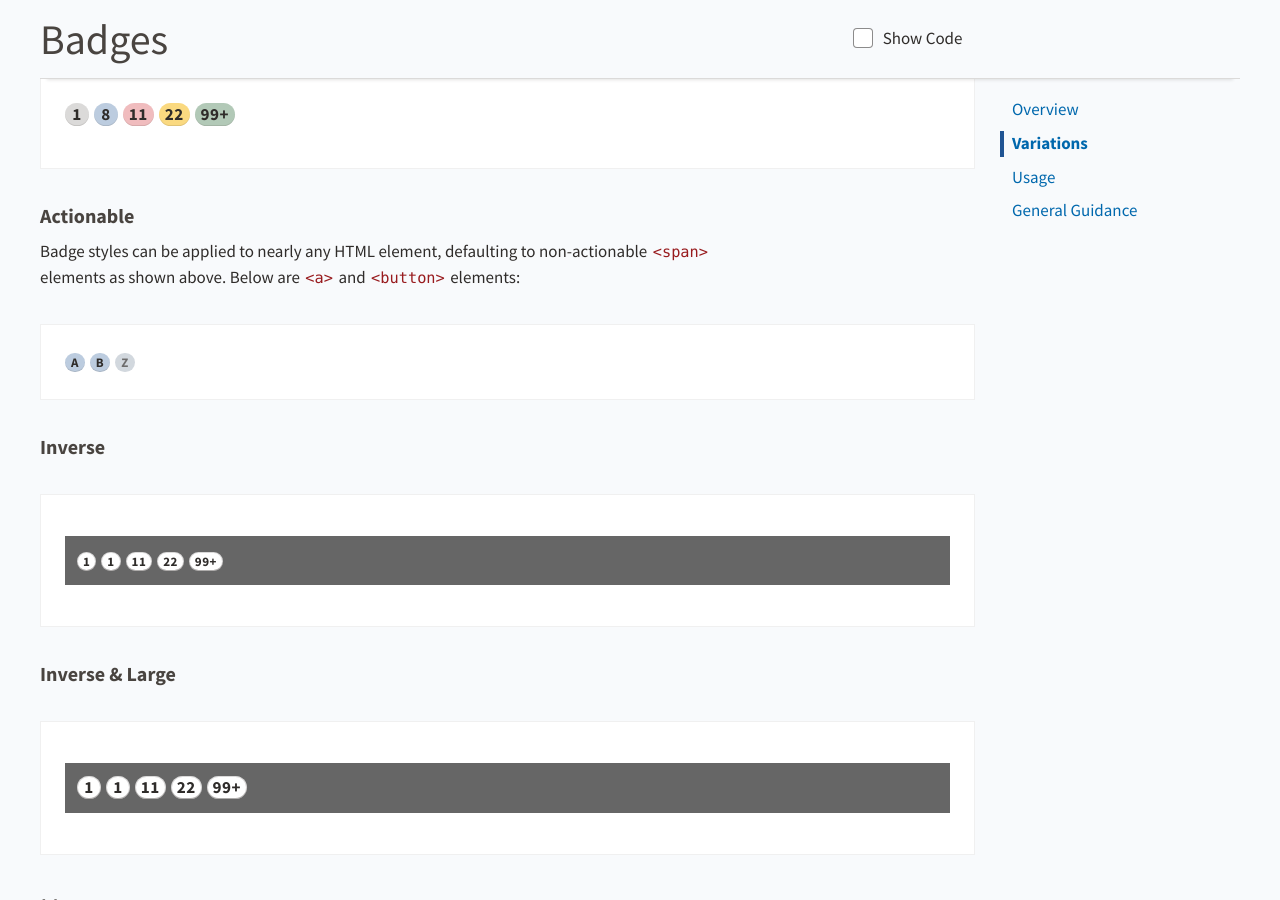
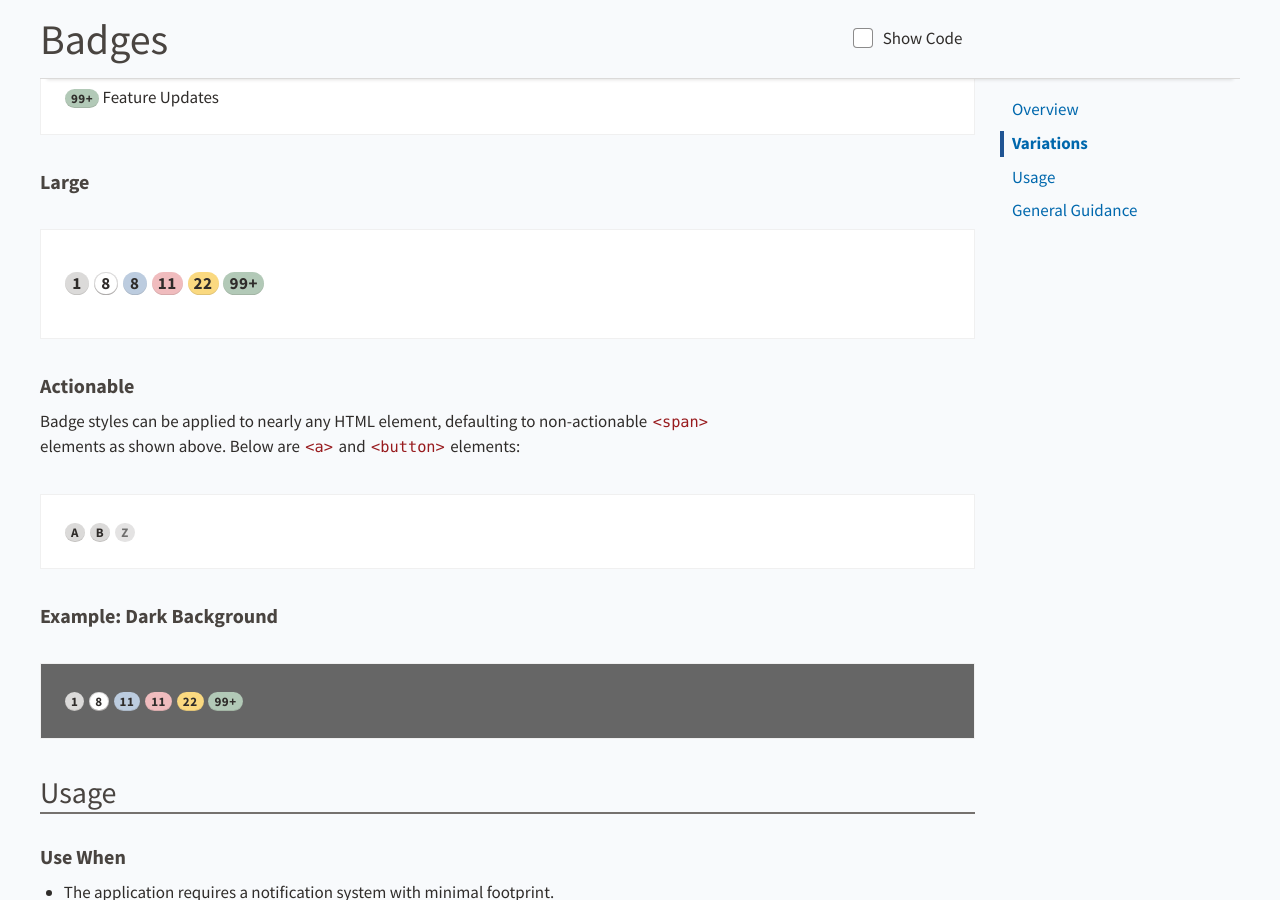
Before and after one commit to USDA-FSA/fsa-design-system, a Jekyll site: the page built from components/badges/index.md, in a window 1280 px wide and 900 px high, scrolled down 1850 px. Built offline with Jekyll 4.4.1, drawn with Linux system fonts in a browser that asks for light colours.

Commit message:
Badge style updates [closes #275]

````diff
--- a/components/badges/index.md
+++ b/components/badges/index.md
@@ -9,6 +9,7 @@ jump_menu: true
 <div class="ds-preview">
   <p>
     <span class="fsa-badge">1</span>
+    <span class="fsa-badge fsa-badge--neutral">8</span>
     <span class="fsa-badge fsa-badge--general">11</span>
     <span class="fsa-badge fsa-badge--alert">11</span>
     <span class="fsa-badge fsa-badge--warning">22</span>
@@ -37,6 +38,15 @@ Badges are styled with `class="fsa-badge fsa-badge--[type] fsa-badge--[size]"`.
 </div>
 ```html
 <span class="fsa-badge">1</span>
+```
+
+### Neutral
+
+<div class="ds-preview">
+  <span class="fsa-badge fsa-badge--neutral">8</span>
+</div>
+```html
+<span class="fsa-badge fsa-badge--neutral">8</span>
 ```
 
 ### General
@@ -80,6 +90,7 @@ Badges are styled with `class="fsa-badge fsa-badge--[type] fsa-badge--[size]"`.
 <div class="ds-preview">
   <p>
     <span class="fsa-badge fsa-badge--large">1</span>
+    <span class="fsa-badge fsa-badge--large fsa-badge--neutral">8</span>
     <span class="fsa-badge fsa-badge--large fsa-badge--general">8</span>
     <span class="fsa-badge fsa-badge--large fsa-badge--alert">11</span>
     <span class="fsa-badge fsa-badge--large fsa-badge--warning">22</span>
@@ -89,6 +100,7 @@ Badges are styled with `class="fsa-badge fsa-badge--[type] fsa-badge--[size]"`.
 ```html
 <p>
   <span class="fsa-badge fsa-badge--large">1</span>
+    <span class="fsa-badge fsa-badge--large fsa-badge--neutral">8</span>
   <span class="fsa-badge fsa-badge--large fsa-badge--general">8</span>
   <span class="fsa-badge fsa-badge--large fsa-badge--alert">11</span>
   <span class="fsa-badge fsa-badge--large fsa-badge--warning">22</span>
@@ -101,57 +113,35 @@ Badges are styled with `class="fsa-badge fsa-badge--[type] fsa-badge--[size]"`.
 Badge styles can be applied to nearly any HTML element, defaulting to non-actionable `<span>` elements as shown above. Below are `<a>` and `<button>` elements:
 
 <div class="ds-preview">
-  <a class="fsa-badge fsa-badge--general" href="link.html">A</a>
-  <button class="fsa-badge fsa-badge--general" type="button">B</button>
-  <button class="fsa-badge fsa-badge--general" type="button" disabled="disabled">Z</button>
+  <a class="fsa-badge" href="link.html">A</a>
+  <button class="fsa-badge" type="button">B</button>
+  <button class="fsa-badge" type="button" disabled="disabled">Z</button>
 </div>
 ```html
-<a class="fsa-badge fsa-badge--general" href="link.html">A</a>
-<button class="fsa-badge fsa-badge--general" type="button">B</button>
-<button class="fsa-badge fsa-badge--general" type="button" disabled="disabled">Z</button>
+<a class="fsa-badge" href="link.html">A</a>
+<button class="fsa-badge" type="button">B</button>
+<button class="fsa-badge" type="button" disabled="disabled">Z</button>
 ```
 
-### Inverse
+### Example: Dark Background
 
-<div class="ds-preview">
-  <p style="background-color: #666; padding: 12px">
-    <a class="fsa-badge fsa-badge--inverse" href="link/to/asdfasdf.html">1</a>
-    <span class="fsa-badge fsa-badge--inverse">1</span>
-    <span class="fsa-badge fsa-badge--inverse">11</span>
-    <span class="fsa-badge fsa-badge--inverse">22</span>
-    <span class="fsa-badge fsa-badge--inverse">99+</span>
-  </p>
+<div class="ds-preview" style="background-color: #666;">
+  <span class="fsa-badge">1</span>
+  <span class="fsa-badge fsa-badge--neutral">8</span>
+  <span class="fsa-badge fsa-badge--general">11</span>
+  <span class="fsa-badge fsa-badge--alert">11</span>
+  <span class="fsa-badge fsa-badge--warning">22</span>
+  <span class="fsa-badge fsa-badge--success">99+</span>
 </div>
 ```html
-<p style="background-color: #666; padding: 12px">
-  <a class="fsa-badge fsa-badge--inverse" href="link/to/asdfasdf.html">1</a>
-  <span class="fsa-badge fsa-badge--inverse">1</span>
-  <span class="fsa-badge fsa-badge--inverse">11</span>
-  <span class="fsa-badge fsa-badge--inverse">22</span>
-  <span class="fsa-badge fsa-badge--inverse">99+</span>
-</p>
-```
-
-### Inverse & Large
-
-
-<div class="ds-preview">
-  <p style="background-color: #666; padding: 12px">
-    <a class="fsa-badge fsa-badge--large fsa-badge--inverse" href="link/to/asdfasdf.html">1</a>
-    <span class="fsa-badge fsa-badge--large fsa-badge--inverse">1</span>
-    <span class="fsa-badge fsa-badge--large fsa-badge--inverse">11</span>
-    <span class="fsa-badge fsa-badge--large fsa-badge--inverse">22</span>
-    <span class="fsa-badge fsa-badge--large fsa-badge--inverse">99+</span>
-  </p>
+<div style="background-color: #666;">
+  <span class="fsa-badge">1</span>
+  <span class="fsa-badge fsa-badge--neutral">8</span>
+  <span class="fsa-badge fsa-badge--general">11</span>
+  <span class="fsa-badge fsa-badge--alert">11</span>
+  <span class="fsa-badge fsa-badge--warning">22</span>
+  <span class="fsa-badge fsa-badge--success">99+</span>
 </div>
-```html
-<p style="background-color: #666; padding: 12px">
-  <a class="fsa-badge fsa-badge--large fsa-badge--inverse" href="link/to/asdfasdf.html">1</a>
-  <span class="fsa-badge fsa-badge--large fsa-badge--inverse">1</span>
-  <span class="fsa-badge fsa-badge--large fsa-badge--inverse">11</span>
-  <span class="fsa-badge fsa-badge--large fsa-badge--inverse">22</span>
-  <span class="fsa-badge fsa-badge--large fsa-badge--inverse">99+</span>
-</p>
 ```
 
 ## Usage
````
